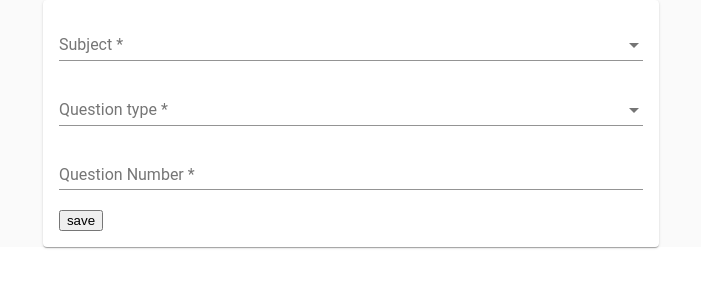
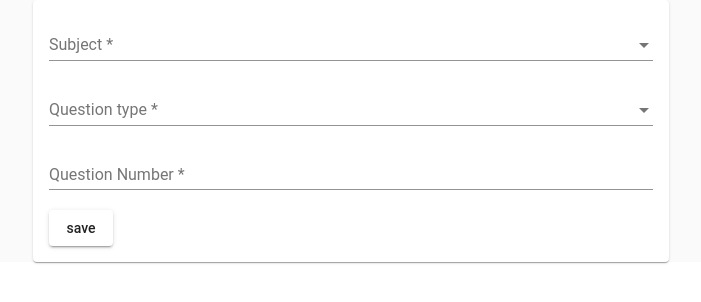
Before and after one commit to dasaCoder/ALPapers, an Angular app: page / in a window 1280 px wide. Shown: the top 302 px of the page, without its empty margins (289-990 px from the left). Built offline with nearby package versions, Linux system fonts and the light colour scheme.

Commit message:
add submit button

```diff
--- a/src/app/app.component.html
+++ b/src/app/app.component.html
@@ -32,7 +32,7 @@
 
         </mat-form-field>
 
-        <button mat-button type="submit">save</button>
+        <button mat-raised-button type="submit">save</button>
 
       </form>
     </mat-card>
--- a/src/app/app.module.ts
+++ b/src/app/app.module.ts
@@ -9,6 +9,7 @@ import {MatCardModule} from '@angular/material/card';
 import { FormsModule, ReactiveFormsModule } from '@angular/forms';
 import { FlexLayoutModule } from '@angular/flex-layout';
 import {MatSelectModule} from '@angular/material/select';
+import {MatButtonModule} from '@angular/material/button';
 
 @NgModule({
   declarations: [
@@ -22,7 +23,8 @@ import {MatSelectModule} from '@angular/material/select';
     MatCardModule,
     FlexLayoutModule,
     MatSelectModule,
-    ReactiveFormsModule
+    ReactiveFormsModule,
+    MatButtonModule
   ],
   providers: [],
   bootstrap: [AppComponent]
```
